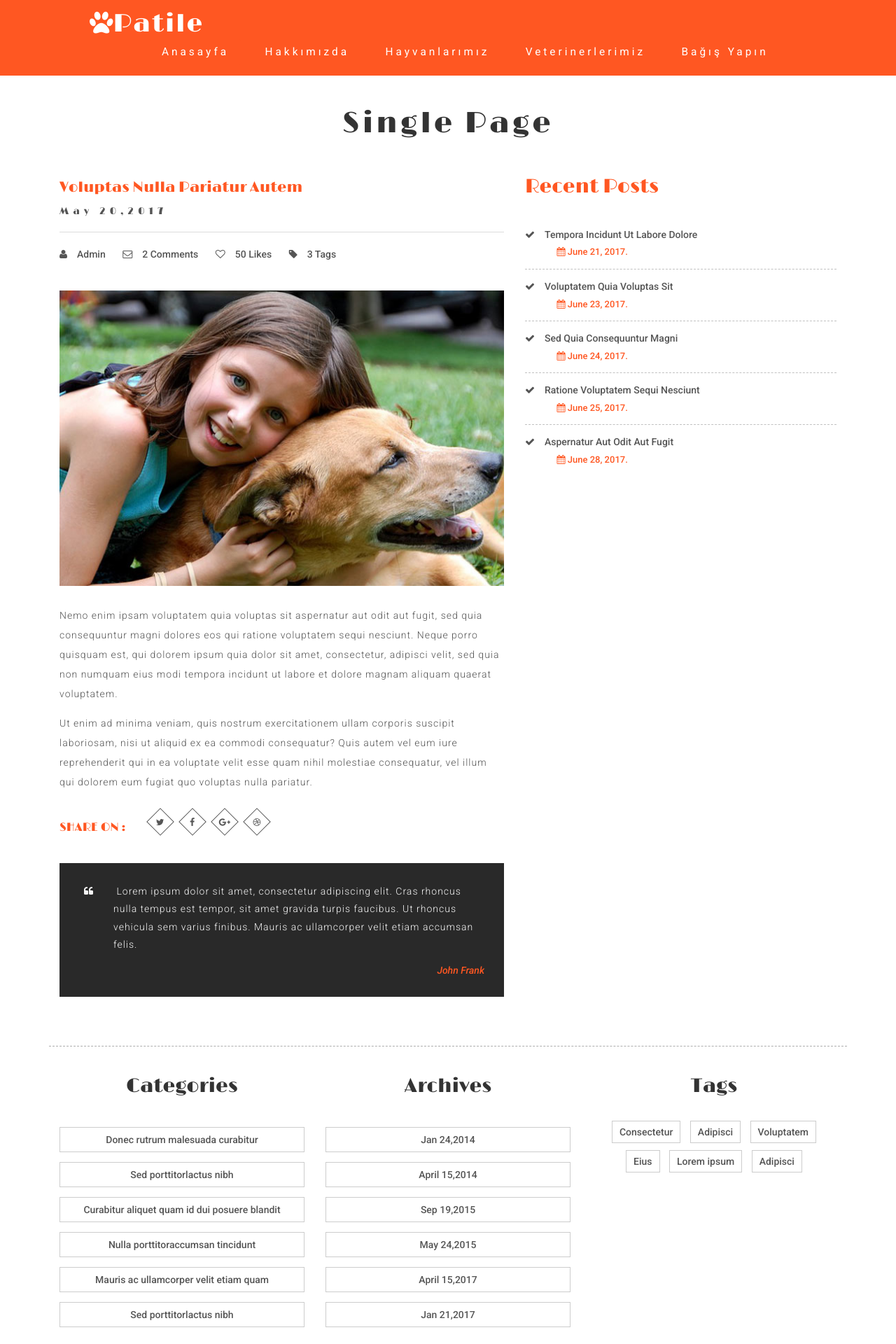
After one commit to patile/patile, a Django app: page /singlePet/ in a window 1280 px wide. The commit adds this page. Shown: the top 1920 px of the page at 70% size. Run offline with Django 3.2, Linux system fonts and the light colour scheme; some libraries are stand-ins or nearby versions; some web fonts are replaced.

Commit message:
Vets ve pets sayfaları yapıldı

```diff
--- a/Patile/home/static/css/style.css
+++ b/Patile/home/static/css/style.css
@@ -154,7 +154,7 @@ body a:focus {
 /*-- top-nav --*/
 
 .w3menu.navbar-left {
-	margin-left: 12em;
+	margin-left: 5em;
 }
 
 .top-nav {
--- a/Patile/home/templates/base.html
+++ b/Patile/home/templates/base.html
@@ -65,22 +65,17 @@ License URL: http://creativecommons.org/licenses/by/3.0/
                 <span class="icon-bar"></span>
                 <span class="icon-bar"></span>
             </button>
-            <h1><a href="index.html">Pets Care</a></h1>
+            <h1><i class="fa fa-paw" aria-hidden="true" style="color: white;"></i><a href="index.html">Patile</a></h1>
         </div>
         <!-- Collect the nav links, forms, and other content for toggling -->
         <div class="collapse navbar-collapse" id="bs-example-navbar-collapse-1">
             <div class="w3menu navbar-left">
                 <ul class="nav navbar">
-                    <li><a href="index.html" class="active">Home</a></li>
-                    <li><a href="about.html">About</a></li>
-                    <li><a href="gallery.html">Gallery</a></li>
-                    <li><a href="#" class="dropdown-toggle" data-toggle="dropdown" role="button" aria-haspopup="true" aria-expanded="false"><span data-letters="Pages">Pages</span><span class="caret"></span></a>
-                        <ul class="dropdown-menu">
-                            <li><a href="icons.html">Icons</a></li>
-                            <li><a href="typo.html">Typography</a></li>
-                        </ul>
-                    </li>
-                    <li><a href="contact.html">Contact</a></li>
+                    <li><a href="" class="active">Anasayfa</a></li>
+                    <li><a href="about.html">Hakkımızda</a></li>
+                    <li><a href="{% url 'home:pets' %}">Hayvanlarımız</a></li>
+                    <li><a href="{% url 'home:vets' %}">Veterinerlerimiz</a></li>
+                    <li><a href="typo.html">Bağış Yapın</a></li>
                 </ul>
             </div>
 
--- /dev/null
+++ b/Patile/home/templates/singlePet.html
@@ -0,0 +1,237 @@
+{% extends 'base.html' %}
+{% load staticfiles %}
+{% block content %}
+<!-- Modal1 -->
+	<div class="modal fade" id="myModal2" tabindex="-1" role="dialog">
+		<div class="modal-dialog">
+			<!-- Modal content-->
+			<div class="modal-content">
+				<div class="modal-header">
+					<button type="button" class="close" data-dismiss="modal">&times;</button>
+
+					<div class="signin-form profile">
+						<h3 class="agileinfo_sign">Sign In</h3>
+						<div class="login-form">
+							<form action="#" method="post">
+								<input type="email" name="email" placeholder="E-mail" required="">
+								<input type="password" name="password" placeholder="Password" required="">
+								<div class="tp">
+									<input type="submit" value="Sign In">
+								</div>
+							</form>
+						</div>
+						<div class="login-social-grids">
+							<ul>
+								<li><a href="#"><i class="fa fa-facebook"></i></a></li>
+								<li><a href="#"><i class="fa fa-twitter"></i></a></li>
+								<li><a href="#"><i class="fa fa-rss"></i></a></li>
+							</ul>
+						</div>
+						<p><a href="#" data-toggle="modal" data-target="#myModal3"> Don't have an account?</a></p>
+					</div>
+				</div>
+			</div>
+		</div>
+	</div>
+	<!-- //Modal1 -->
+	<!-- Modal2 -->
+	<div class="modal fade" id="myModal3" tabindex="-1" role="dialog">
+		<div class="modal-dialog">
+			<!-- Modal content-->
+			<div class="modal-content">
+				<div class="modal-header">
+					<button type="button" class="close" data-dismiss="modal">&times;</button>
+
+					<div class="signin-form profile">
+						<h3 class="agileinfo_sign">Sign Up</h3>
+						<div class="login-form">
+							<form action="#" method="post">
+								<input type="text" name="name" placeholder="Username" required="">
+								<input type="email" name="email" placeholder="Email" required="">
+								<input type="password" class="password" name="Password" id="password1" placeholder="Password" required="" />
+								<input type="password" class="password" name="Confirm Password" id="password2" placeholder="Confirm Password" required=""
+								/>
+								<input type="submit" value="Sign Up">
+							</form>
+						</div>
+						<p><a href="#"> By clicking register, I agree to your terms</a></p>
+					</div>
+				</div>
+			</div>
+		</div>
+	</div>
+	<!-- //Modal2 -->
+
+	<!-- single -->
+	<div class="single welcome">
+		<div class="container">
+			<h3 class="agileits-title">Single Page</h3>
+			<div class="markets-grids">
+				<div class="col-md-7 w3ls_single_left">
+					<div class="w3ls_single_left_grid">
+						<div class="w3ls_single_left_grid_right">
+							<h3>Voluptas nulla pariatur autem</h3>
+							<h5>May 20,2017</h5>
+							<ul>
+								<li><span class="fa fa-user" aria-hidden="true"></span><a href="#">Admin</a></li>
+								<li><span class="fa fa-envelope-o" aria-hidden="true"></span><a href="#">2 Comments</a></li>
+								<li><span class="fa fa-heart-o" aria-hidden="true"></span><a href="#">50 Likes</a></li>
+								<li><span class="fa fa-tag" aria-hidden="true"></span><a href="#">3 Tags</a></li>
+							</ul>
+						</div>
+						<div class="clearfix"> </div>
+					</div>
+					<div class="w3ls_single_left_grid1">
+						<img src="{% static 'images/g4.jpg'%}" alt=" " class="img-responsive" />
+						<p>Nemo enim ipsam voluptatem quia voluptas sit aspernatur aut odit aut fugit, sed quia consequuntur magni dolores eos
+							qui ratione voluptatem sequi nesciunt. Neque porro quisquam est, qui dolorem ipsum quia dolor sit amet, consectetur,
+							adipisci velit, sed quia non numquam eius modi tempora incidunt ut labore et dolore magnam aliquam quaerat voluptatem.
+							<span>Ut enim ad minima veniam, quis
+						nostrum exercitationem ullam corporis suscipit laboriosam, nisi ut aliquid ex
+						ea commodi consequatur? Quis autem vel eum iure reprehenderit qui in ea
+						voluptate velit esse quam nihil molestiae consequatur, vel illum qui dolorem
+						eum fugiat quo voluptas nulla pariatur.</span></p>
+						<div class="w3ls_single_left_grid1_left">
+							<h4>Share On :</h4>
+						</div>
+						<div class="w3ls_single_left_grid1_right">
+							<div class="social-icon">
+								<a href="#" class="social-button twitter"><i class="fa fa-twitter"></i></a>
+								<a href="#" class="social-button facebook"><i class="fa fa-facebook"></i></a>
+								<a href="#" class="social-button google"><i class="fa fa-google-plus"></i></a>
+								<a href="#" class="social-button dribbble"><i class="fa fa-dribbble"></i></a>
+							</div>
+						</div>
+						<div class="clearfix"> </div>
+					</div>
+					<div class="w3l_admin">
+						<p><i class="fa fa-quote-left"></i> Lorem ipsum dolor sit amet, consectetur adipiscing elit. Cras rhoncus nulla tempus
+							est tempor, sit amet gravida turpis faucibus. Ut rhoncus vehicula sem varius finibus. Mauris ac ullamcorper velit
+							etiam accumsan felis.</p>
+						<a href="#"><i>John Frank</i></a>
+					</div>
+				</div>
+				<div class="col-md-5 w3ls_single_right">
+					<div class="wthree_recent">
+						<h4>Recent Posts</h4>
+						<ul>
+							<li><a href="#"><i class="fa fa-check" aria-hidden="true"></i>tempora incidunt ut labore dolore</a><span><i class="fa fa-calendar" aria-hidden="true"></i> June 21, 2017.</span></li>
+							<li><a href="#"><i class="fa fa-check" aria-hidden="true"></i>voluptatem quia voluptas sit</a><span><i class="fa fa-calendar" aria-hidden="true"></i> June 23, 2017.</span></li>
+							<li><a href="#"><i class="fa fa-check" aria-hidden="true"></i>sed quia consequuntur magni</a><span><i class="fa fa-calendar" aria-hidden="true"></i> June 24, 2017.</span></li>
+							<li><a href="#"><i class="fa fa-check" aria-hidden="true"></i>ratione voluptatem sequi nesciunt</a><span><i class="fa fa-calendar" aria-hidden="true"></i> June 25, 2017.</span></li>
+							<li><a href="#"><i class="fa fa-check" aria-hidden="true"></i>aspernatur aut odit aut fugit</a><span><i class="fa fa-calendar" aria-hidden="true"></i> June 28, 2017.</span></li>
+						</ul>
+					</div>
+				</div>
+				<div class="clearfix"> </div>
+			</div>
+			<div class="agile_tags_cate">
+				<div class="col-md-4 agile_cat_grid">
+					<h4>Categories</h4>
+					<ul class="categories">
+						<li><a href="#">Donec rutrum malesuada curabitur</a></li>
+						<li><a href="#">Sed porttitorlactus nibh</a></li>
+						<li><a href="#">Curabitur aliquet quam id dui posuere blandit</a></li>
+						<li><a href="#">Nulla porttitoraccumsan tincidunt</a></li>
+						<li><a href="#">Mauris ac ullamcorper velit etiam quam</a></li>
+						<li><a href="#">Sed porttitorlactus nibh</a></li>
+					</ul>
+				</div>
+				<div class="col-md-4 agile_cat_grid">
+					<h4>Archives</h4>
+					<ul class="categories">
+						<li><a href="#">Jan 24,2014</a></li>
+						<li><a href="#">April 15,2014</a></li>
+						<li><a href="#">Sep 19,2015</a></li>
+						<li><a href="#">May 24,2015</a></li>
+						<li><a href="#">April 15,2017</a></li>
+						<li><a href="#">Jan 21,2017</a></li>
+					</ul>
+				</div>
+				<div class="col-md-4 agile_cat_grid">
+					<h4>Tags</h4>
+					<div class="agile_cat_grid_tags">
+						<ul>
+							<li><a href="#">Consectetur</a></li>
+							<li><a href="#">Adipisci</a></li>
+							<li><a href="#">Voluptatem</a></li>
+							<li><a href="#">Eius</a></li>
+							<li><a href="#">Lorem ipsum</a></li>
+							<li><a href="#">Adipisci</a></li>
+						</ul>
+					</div>
+				</div>
+				<div class="clearfix"> </div>
+			</div>
+			<div class="agileits_three_comments">
+				<h3>3 Comments</h3>
+				<div class="agileits_three_comment_grid">
+					<div class="agileits_tom">
+						<i class="fa fa-user"></i>
+					</div>
+					<div class="agileits_tom_right">
+						<div class="hardy">
+							<h4>Frank Lii</h4>
+							<p>21 June 2017</p>
+						</div>
+						<div class="reply">
+							<a href="#">Reply</a>
+						</div>
+						<div class="clearfix"> </div>
+						<p class="lorem">Etiam interdum non dui dignissim vestibulum. In non velit et mi varius bibendum eu sit amet ante. Morbi ullamcorper
+							nibh non dui volutpat volutpat. Pellentesque et porta urna.</p>
+					</div>
+					<div class="clearfix"> </div>
+				</div>
+				<div class="agileits_three_comment_grid agileits_three_comment_grid1">
+					<div class="agileits_tom">
+						<i class="fa fa-user" aria-hidden="true"></i>
+					</div>
+					<div class="agileits_tom_right">
+						<div class="hardy">
+							<h4>Richard Carl</h4>
+							<p>05 June 2017</p>
+						</div>
+						<div class="reply">
+							<a href="#">Reply</a>
+						</div>
+						<div class="clearfix"> </div>
+						<p class="lorem">Interdum etiam non dui dignissim vestibulum. In non velit et mi varius bibendum eu sit amet ante. Morbi ullamcorper
+							pellentesque et porta urna.</p>
+					</div>
+					<div class="clearfix"> </div>
+				</div>
+				<div class="agileits_three_comment_grid">
+					<div class="agileits_tom">
+						<i class="fa fa-user" aria-hidden="true"></i>
+					</div>
+					<div class="agileits_tom_right">
+						<div class="hardy">
+							<h4>Tom Hardy</h4>
+							<p>18 May 2017</p>
+						</div>
+						<div class="reply">
+							<a href="#">Reply</a>
+						</div>
+						<div class="clearfix"> </div>
+						<p class="lorem">Etiam interdum non dui dignissim vestibulum. In non velit et mi varius bibendum eu sit amet ante. Morbi ullamcorper
+							nibh non dui volutpat volutpat. Pellentesque et porta urna.</p>
+					</div>
+					<div class="clearfix"> </div>
+				</div>
+			</div>
+			<div class="w3_leave_comment">
+				<h3>Leave your <span>comment</span></h3>
+				<form action="#" method="post">
+					<input type="text" name="Name" placeholder="Name" required="">
+					<input class="email" type="email" name="Email" placeholder="Email" required="">
+					<input type="text" name="Phone" placeholder="Phone" required="">
+					<textarea placeholder="Message" name="Message" required=""></textarea>
+					<input type="submit" value="SUBMIT">
+				</form>
+			</div>
+		</div>
+	</div>
+	<!-- //single -->
+
+{% endblock %}
--- a/Patile/home/urls.py
+++ b/Patile/home/urls.py
@@ -2,7 +2,13 @@ from django.conf.urls import url
 from django.contrib import admin
 
 from home import views
+app_name = 'home'
 
 urlpatterns = [
-    url(r'^$', views.index,name='index'),
+    url(r'^$', views.index, name='index'),
+    url(r'^pets/$', views.pets, name='pets'),
+    url(r'^singlePet/$', views.singlePet, name='singlePet'),
+    url(r'^vets/$', views.vets, name='vets'),
+    url(r'^singleVet/$', views.singleVet, name='singleVet'),
+
 ]
--- a/Patile/home/views.py
+++ b/Patile/home/views.py
@@ -3,3 +3,15 @@ from django.shortcuts import render
 
 def index(request):
     return render(request, 'index.html')
+
+def pets(request):
+    return render(request, 'pets.html')
+
+def vets(request):
+    return render(request, 'vets.html')
+
+def singlePet(request):
+    return render(request, 'singlePet.html')
+
+def singleVet(request):
+    return render(request, 'singleVet.html')
```
Also changed, not shown: Patile/home/templates/singleVet.html (added, +237 -0 lines), Patile/home/templates/vets.html (added, +147 -0 lines).
